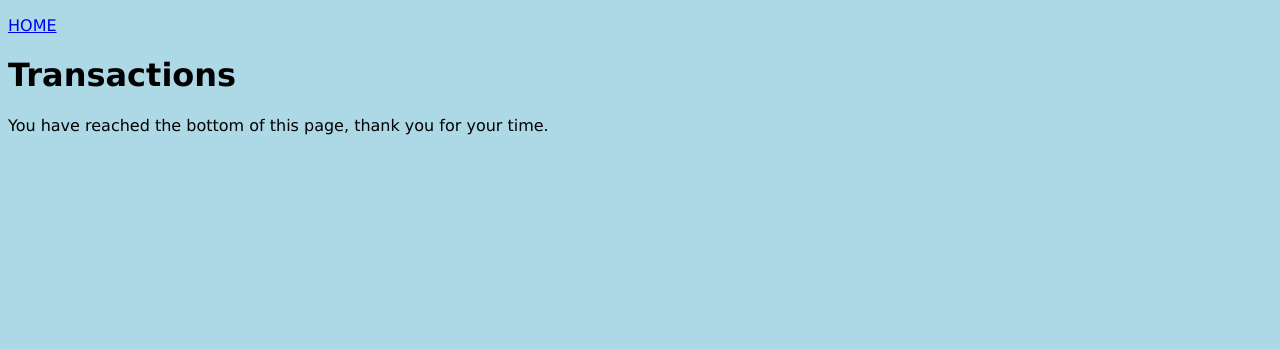
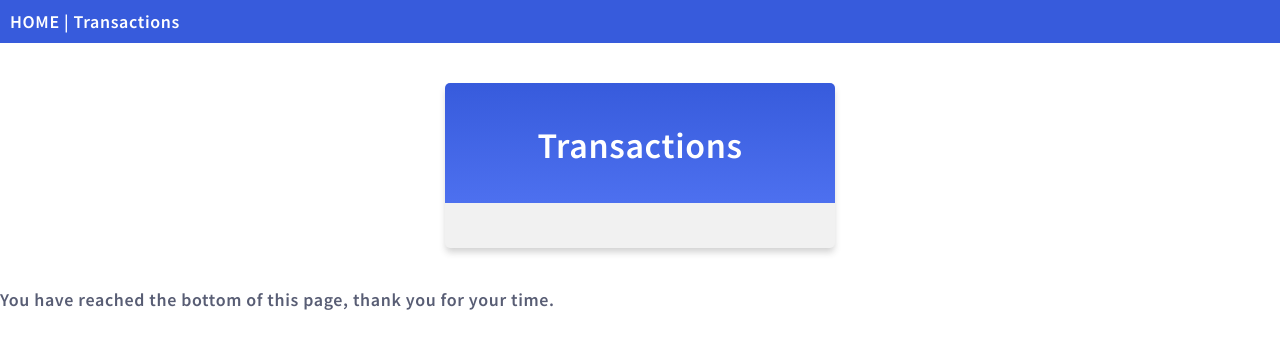
Before and after one commit to UED094/spring-24-compe-561, a Django app: page /transactions/ in a window 1280 px wide. Shown: the top 349 px of the page. Run offline with Django 5.2, Linux system fonts and the light colour scheme; data that the repository does not hold is empty.

Commit message:
Added css and updated the templates

```diff
--- a/backend/productionfiles/myfirst.css
+++ b/backend/productionfiles/myfirst.css
@@ -1,4 +1,67 @@
+@import url("https://fonts.googleapis.com/css2?family=Source+Sans+Pro:wght@400;600&display=swap");
 body {
-	background-color: lightblue;
-	font-family: verdana;
+	margin: 0;
+	font: 600 18px "Source Sans Pro", sans-serif;
+	letter-spacing: 0.64px;
+	color: #585d74;
 }
+.topnav {
+	background-color: #375bdc;
+	color: #ffffff;
+	padding: 10px;
+}
+.topnav a:link,
+.topnav a:visited {
+	text-decoration: none;
+	color: #ffffff;
+}
+.topnav a:hover,
+.topnav a:active {
+	text-decoration: underline;
+}
+.mycard {
+	background-color: #f1f1f1;
+	background-image: linear-gradient(to bottom, #375bdc, #4d70ef);
+	background-size: 100% 120px;
+	background-repeat: no-repeat;
+	margin: 40px auto;
+	width: 350px;
+	border-radius: 5px;
+	box-shadow: 0 5px 7px -1px rgba(51, 51, 51, 0.23);
+	padding: 20px;
+}
+.mycard h1 {
+	text-align: center;
+	color: #ffffff;
+	margin: 20px 0 60px 0;
+}
+ul {
+	list-style-type: none;
+	padding: 0;
+	margin: 0;
+}
+li {
+	background-color: #ffffff;
+	background-image: linear-gradient(to right, #375bdc, #4d70ef);
+	background-size: 50px 60px;
+	background-repeat: no-repeat;
+	cursor: pointer;
+	transition: transform 0.25s;
+	border-radius: 5px;
+	box-shadow: 0 5px 7px -1px rgba(51, 51, 51, 0.23);
+	padding: 15px;
+	padding-left: 70px;
+	margin-top: 5px;
+}
+li:hover {
+	transform: scale(1.1);
+}
+a:link,
+a:visited {
+	color: #375bdc;
+}
+.main,
+.main h1 {
+	text-align: center;
+	color: #375bdc;
+}
--- a/backend/transactions/templates/all_transactions.html
+++ b/backend/transactions/templates/all_transactions.html
@@ -4,14 +4,18 @@
 
 
 {% block content %}
-<p><a href="/">HOME</a></p>
 
-<h1>Transactions</h1>
+<div class="mycard">
+    <h1>Transactions</h1>
+    <ul>
+        {% for x in transactions %}
+        <li onclick="window.location = 'details/{{ x.id }}'">
+            {{ x.description }} :
+            {{ x.amount }}
+        </li>
+        {% endfor %}
+    </ul>
+</div>
 
-<ul>
-    {% for x in transactions %}
-    <li><a href="details/{{ x.id }}">{{ x.description }} : {{ x.amount }}</a></li>
-    {% endfor %}
-</ul>
 
 {% endblock %}
--- a/backend/transactions/templates/master.html
+++ b/backend/transactions/templates/master.html
@@ -8,7 +8,10 @@
 </head>
 
 <body>
-
+    <div class="topnav">
+        <a href="/">HOME</a> |
+        <a href="/transactions">Transactions</a>
+    </div>
     {% block content %}
     {% endblock %}
 
```
Also changed, not shown: backend/static/myfirst.css (+65 -2 lines), backend/transactions/static/myfirst.css (+65 -2 lines), backend/transactions/templates/main.html (+9 -4 lines), backend/transactions/templates/transaction_detail.html (+7 -4 lines).
